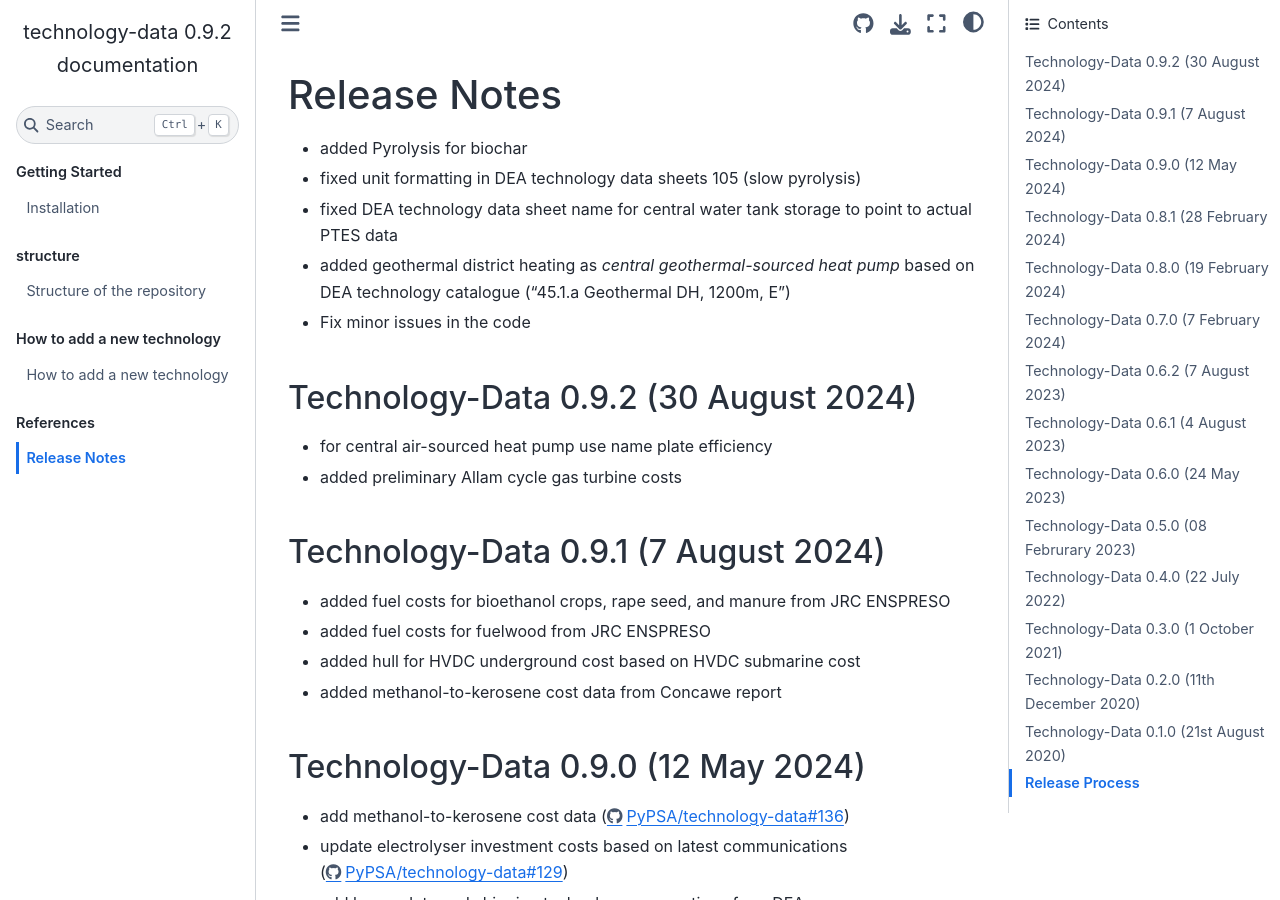
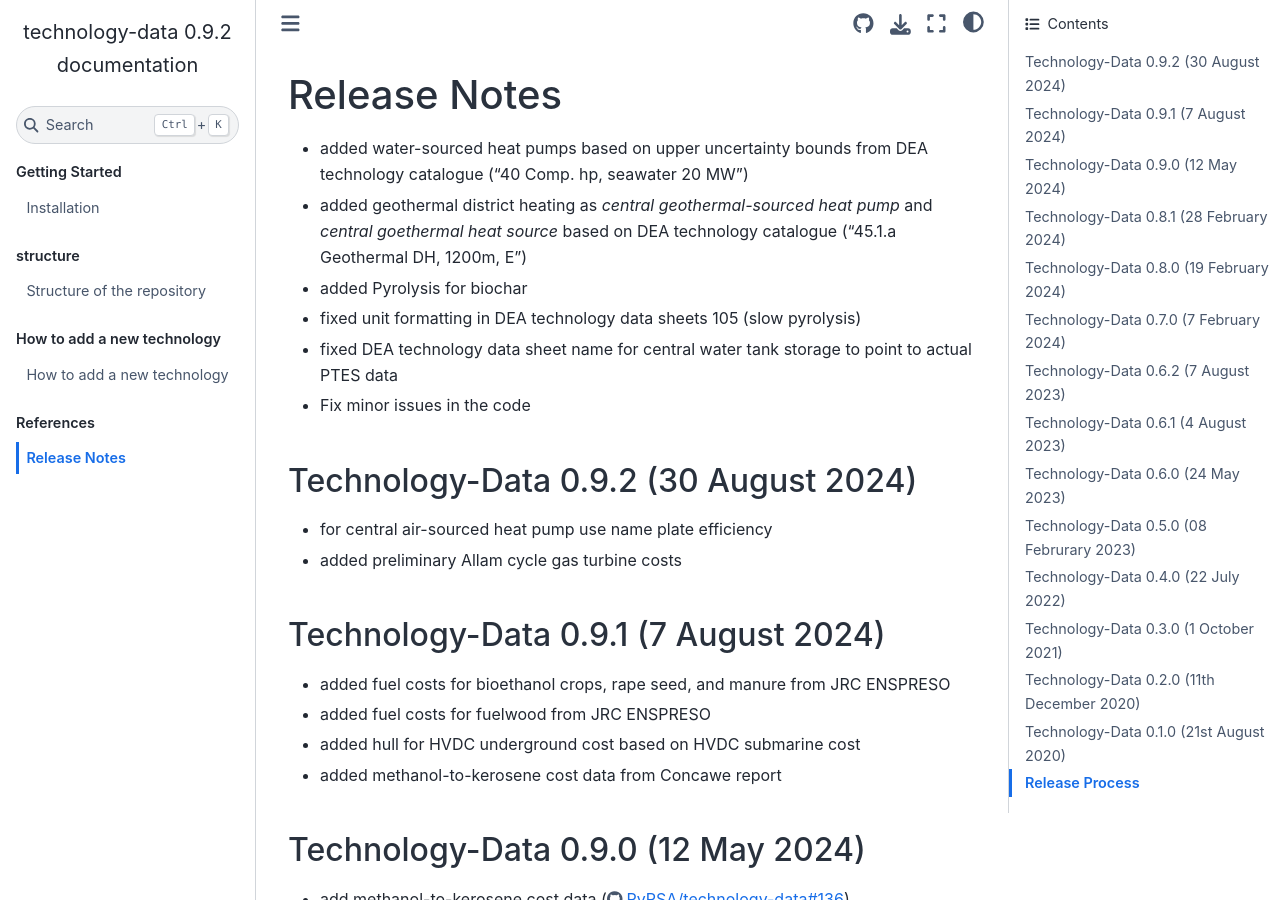
Before and after one commit to PyPSA/technology-data, a Sphinx documentation site: the page built from docs/release_notes.rst, in a window 1280 px wide and 900 px high. Built offline with Sphinx 7.4.7 and the Sphinx Book theme 1.1.4, drawn with Linux system fonts in a browser that asks for light colours.

Commit message:
doc: update release notes

```diff
--- a/docs/release_notes.rst
+++ b/docs/release_notes.rst
@@ -5,13 +5,15 @@ Release Notes
 .. Upcoming Release
 .. ================
 
+* added water-sourced heat pumps based on upper uncertainty bounds from DEA technology catalogue ("40 Comp. hp, seawater 20 MW")
+
+* added geothermal district heating as `central geothermal-sourced heat pump` and `central goethermal heat source` based on DEA technology catalogue ("45.1.a Geothermal DH, 1200m, E")
+
 * added Pyrolysis for biochar
 
 * fixed unit formatting in DEA technology data sheets 105 (slow pyrolysis)
 
 * fixed DEA technology data sheet name for central water tank storage to point to actual PTES data
-
-* added geothermal district heating as `central geothermal-sourced heat pump` based on DEA technology catalogue ("45.1.a Geothermal DH, 1200m, E")
 
 * Fix minor issues in the code
 
```
